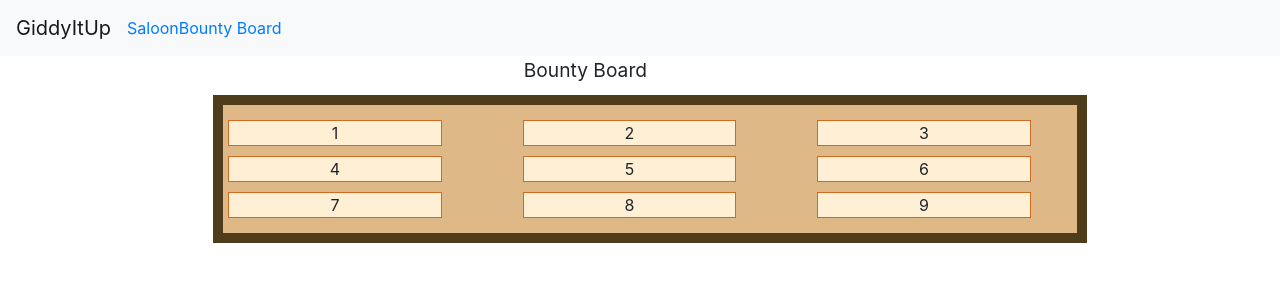
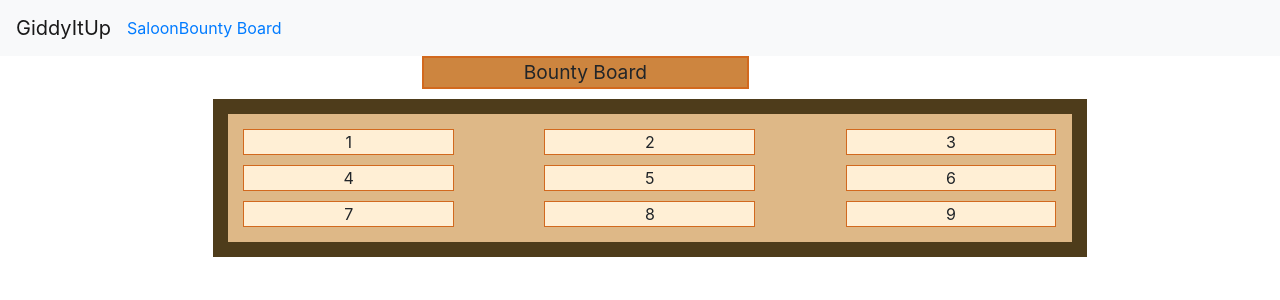
Before and after one commit to LaurenNoeltner/GiddyItUp, a React (Create React App) app in the folder client/: page /Bounty in a window 1280 px wide. Shown: the top 300 px of the page. Built offline with nearby package versions, Linux system fonts and the light colour scheme.

Commit message:
more styling of Bounty.css  and added bounty board title

```diff
--- a/client/src/components/Bounty.css
+++ b/client/src/components/Bounty.css
@@ -1,12 +1,16 @@
 #boardTitle {
   text-align: center;
   font-size: larger;
+  background-color: peru;
+  border-style: solid;
+  border-width: 2px;
+  border-color: chocolate;
 }
 
 .bountyContainer {
   border-color: rgb(78, 60, 27);
   border-style: solid;
-  border-width: 10px;
+  border-width: 15px;
   padding: 10px;
   margin: 10px;
   background-color: burlywood;
@@ -18,5 +22,6 @@
   border-color: chocolate;
   background-color: papayawhip;
   margin: 5px;
+  margin-left: 15px;
   text-align: center;
 }
--- a/client/src/components/Bounty.jsx
+++ b/client/src/components/Bounty.jsx
@@ -5,8 +5,10 @@ class Bounty extends Component {
     render() {
         return (
             <>
-            <div className="row" id="boardTitle">
-                <div className="col-md-11">Bounty Board</div>
+            <div className="row" >
+                <div className="col-md-4"></div>
+                <div id="boardTitle"className="col-md-3">Bounty Board</div>
+                <div className="col-md-4"></div>
             </div>
             <div className="row">
                 <div className="col-md-2"></div>
```
